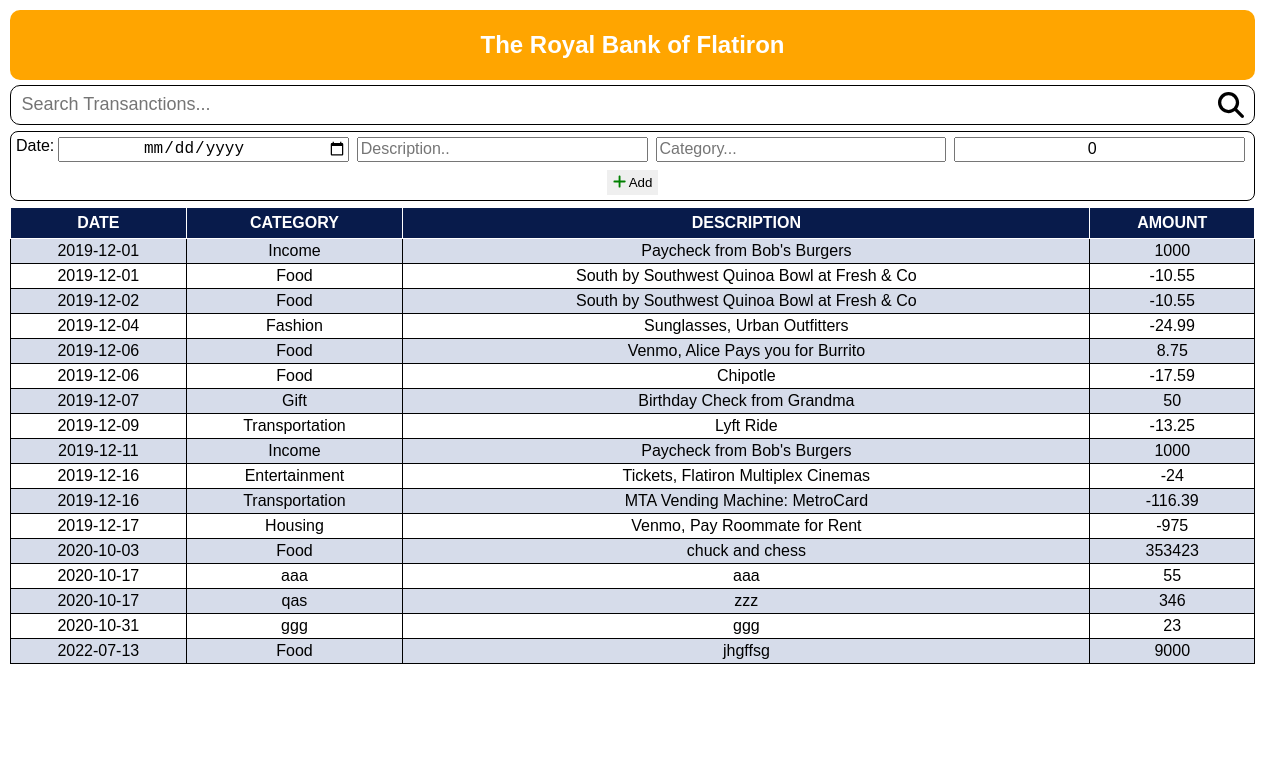
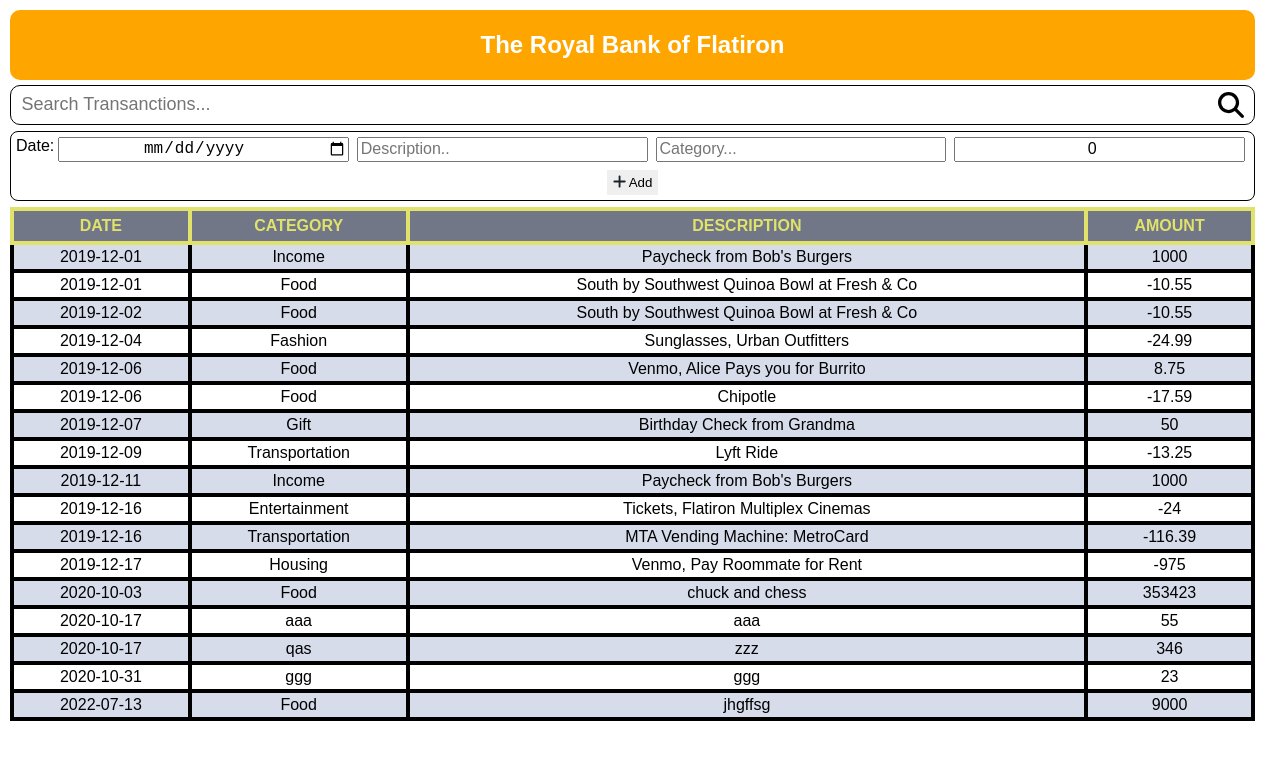
Before and after one commit to CaseyOchieng/Bank-react, a React (Create React App) app: page / in a window 1280 px wide. Shown: the top 760 px of the page. Built offline with nearby package versions, Linux system fonts and the light colour scheme; data requests are answered from the project's data file.

Commit message:
Add logo

```diff
--- a/src/App.css
+++ b/src/App.css
@@ -86,7 +86,7 @@ cursor: pointer;
   cursor: pointer;
 }
 #fa-plus{
-  color: green;
+  color: rgb(25, 35, 41);
   font-weight: 600;
   font-size: 15px;
 }
@@ -96,11 +96,11 @@ table{
   border-collapse:collapse;
 }
 tr,td,th,table{
-  border: 1px solid;
+  border: 4px solid;
 }
 th{
-  background: #081B4B;
-  color: white;
+  background: #717786;
+  color: rgb(224, 226, 107);
   padding: 6px;
 }
 td{
```
